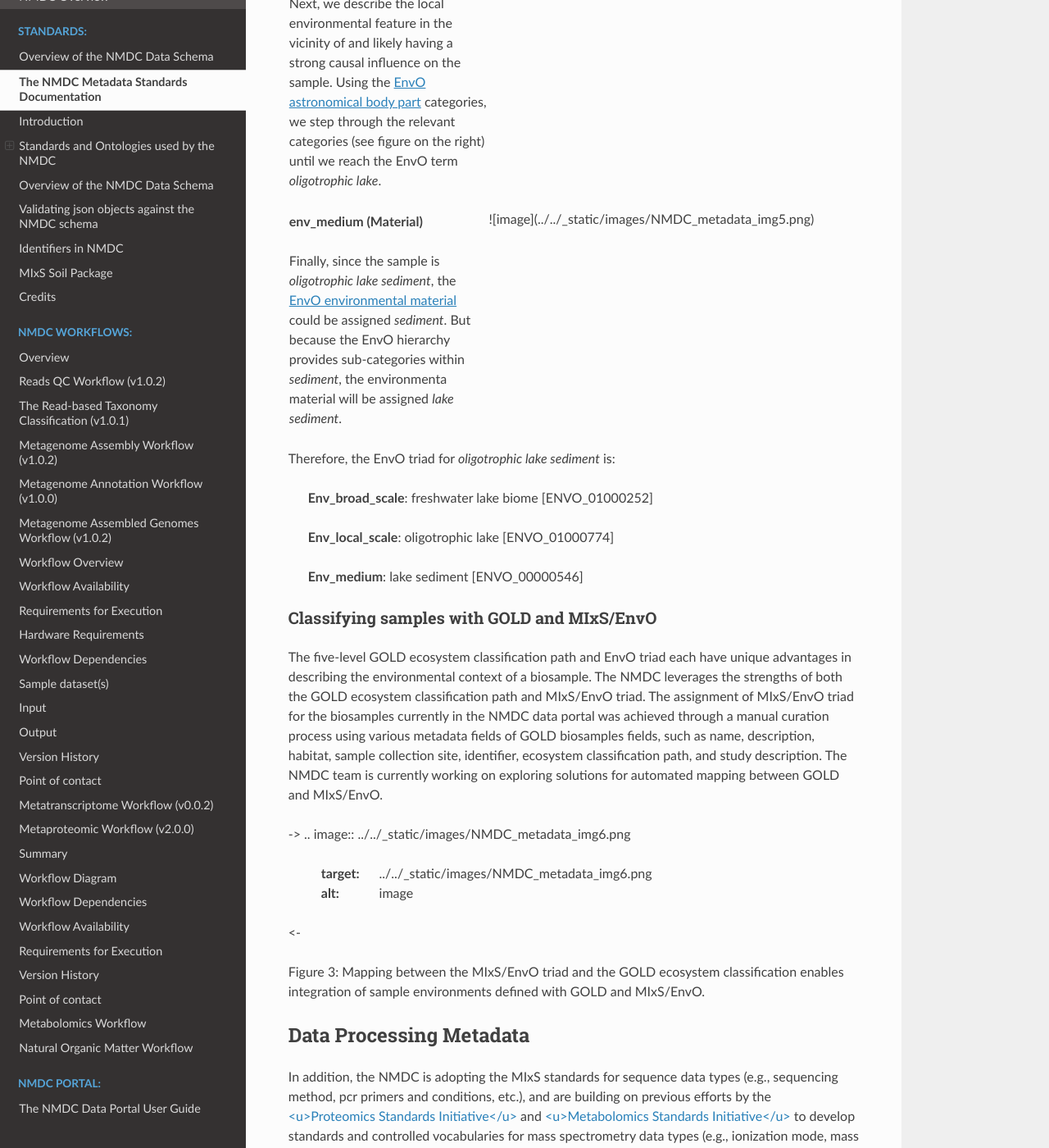
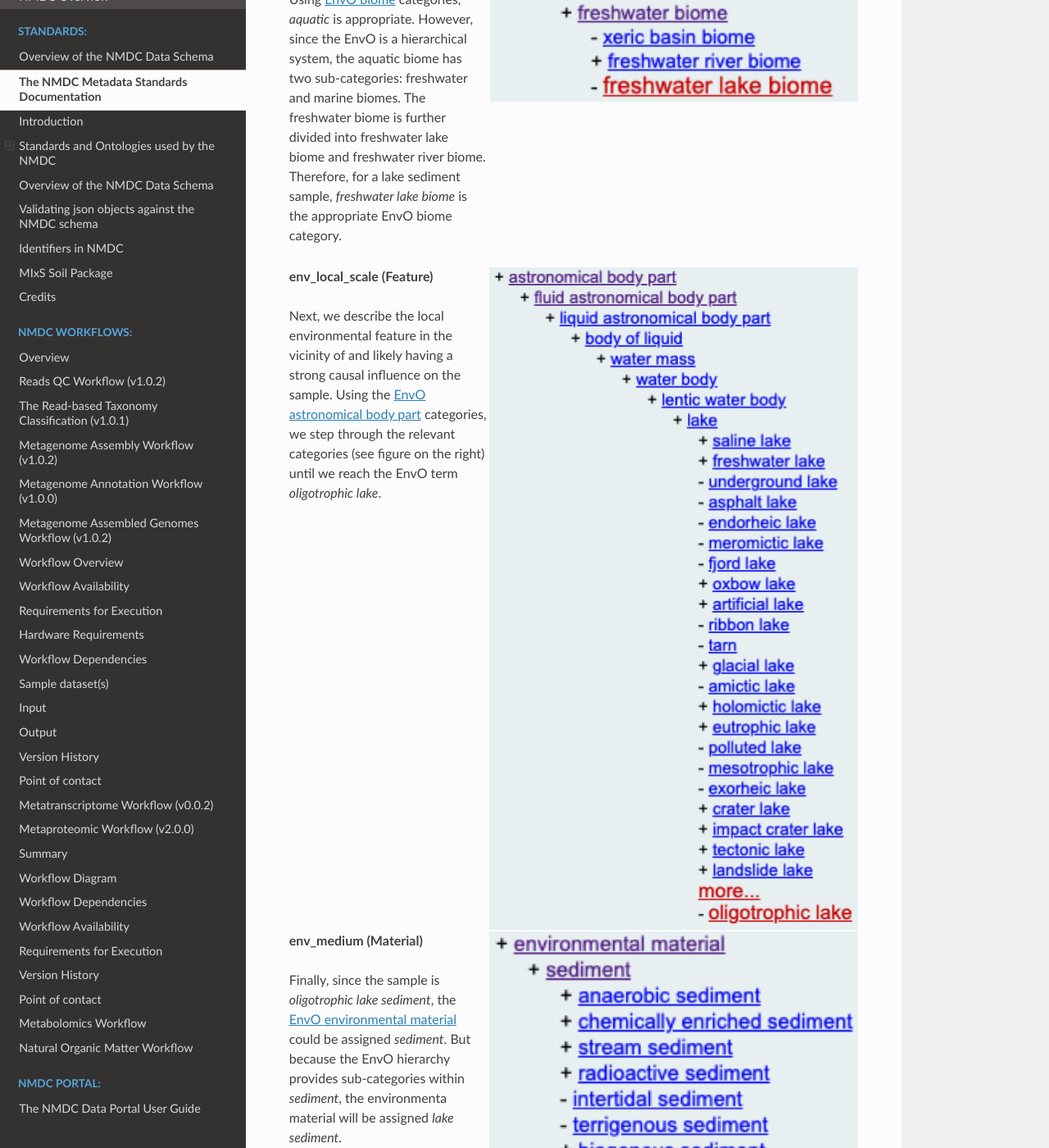
Before and after one commit to yxu-lanl/mynmdc-docs, a Sphinx documentation site: the page built from docs/chapters/standards/Metadata_Documentation_Overview.md, in a window 1280 px wide and 1400 px high, scrolled down 4050 px. Shown: the whole window at 82% size. Built offline with Sphinx 7.4.7 and the Read the Docs theme 2.0.0, drawn with Linux system fonts in a browser that asks for light colours; pages that are not in the unit, such as notebooks, are missing from menus; some of the changed text lies outside the part shown.

Commit message:
Update Metadata_Documentation_Overview.md

```diff
--- a/docs/chapters/standards/Metadata_Documentation_Overview.md
+++ b/docs/chapters/standards/Metadata_Documentation_Overview.md
@@ -12,7 +12,7 @@ Everything You Always Wanted to Know About Metadata and Ontologies (But
 Were Afraid to Ask)*
 ([<u>https://doi.org/10.25979/1607365</u>](https://doi.org/10.25979/1607365)).
 
-->![image](../../_static/images/NMDC_metadata_img1.png)<-
+![image](../../_static/images/NMDC_metadata_img1.png)
 
 Figure 1: Microbiome metadata types: Information that contextualizes
 sample including its geographic location and collection date, sample
@@ -109,7 +109,7 @@ environment) are described using a five-level ecosystem classification
 schema also uses this ecosystem classification to describe sample
 environments.
 
-->![image](../../_static/images/NMDC_metadata_img2.png)<-
+![image](../../_static/images/NMDC_metadata_img2.png)
 
 Figure 2. The GOLD five-level ecosystem classification paths
 ([<u>Mukherjee 2019</u>](https://pubmed.ncbi.nlm.nih.gov/33152092/)).
@@ -202,7 +202,7 @@ oligotrophic lake sediment sample below.
 		<p>Using <a href="http://www.ontobee.org/ontology/ENVO?iri=http://purl.obolibrary.org/obo/ENVO_00000428"><u>EnvO biome</u></a> categories, <em>aquatic</em> is appropriate. However, since the EnvO is a hierarchical system, the aquatic biome has two sub-categories: freshwater and marine biomes. The freshwater biome is further divided into freshwater lake biome and freshwater river biome. Therefore, for a lake sediment sample, <em>freshwater lake biome</em> is the appropriate EnvO biome category.</p>
 	 </td>
 	 <td>
-		![image](../../_static/images/NMDC_metadata_img3.png)
+		<img src="../../_static/images/NMDC_metadata_img3.png" style="width:100%" />
 	 </td>
 	</tr>
 	<tr class="even">
@@ -210,7 +210,7 @@ oligotrophic lake sediment sample below.
 	 <p><strong>env_local_scale (Feature)</strong></p>
 	 <p>Next, we describe the local environmental feature in the vicinity of and likely having a strong causal influence on the sample. Using the <a href="http://www.ontobee.org/ontology/ENVO?iri=http://purl.obolibrary.org/obo/ENVO_01000813"><u>EnvO astronomical body part</u></a> categories, we step through the relevant categories (see figure on the right) until we reach the EnvO term <em>oligotrophic lake</em>.</p></td>
 	<td>
-		![image](../../_static/images/NMDC_metadata_img4.png)
+		<img src="../../_static/images/NMDC_metadata_img4.png" style="width:100%" />
 	</td>
 	</tr>
 	<tr class="odd">
@@ -218,7 +218,7 @@ oligotrophic lake sediment sample below.
 	 <p><strong>env_medium (Material)</strong></p>
 	 <p>Finally, since the sample is <em>oligotrophic lake sediment</em>, the <a href="http://www.ontobee.org/ontology/ENVO?iri=http://purl.obolibrary.org/obo/ENVO_00002007"><u>EnvO environmental material</u></a> could be assigned <em>sediment</em>. But because the EnvO hierarchy provides sub-categories within <em>sediment</em>, the environmenta material will be assigned <em>lake sediment</em>.</p></td>
 	 <td>
-		 ![image](../../_static/images/NMDC_metadata_img5.png)
+		 <img src="../../_static/images/NMDC_metadata_img5.png" style="width:100%" />
 	 </td>
 	</tr>
  </tbody>
@@ -246,7 +246,9 @@ site, identifier, ecosystem classification path, and study description.
 The NMDC team is currently working on exploring solutions for automated
 mapping between GOLD and MIxS/EnvO.
 
-->![image](../../_static/images/NMDC_metadata_img6.png)<-
+<div align="center">
+	<img src="../images/NMDC_metadata_img1.png" style="width:80%"/>
+</div>
 
 Figure 3: Mapping between the MIxS/EnvO triad and the GOLD ecosystem
 classification enables integration of sample environments defined with
```
